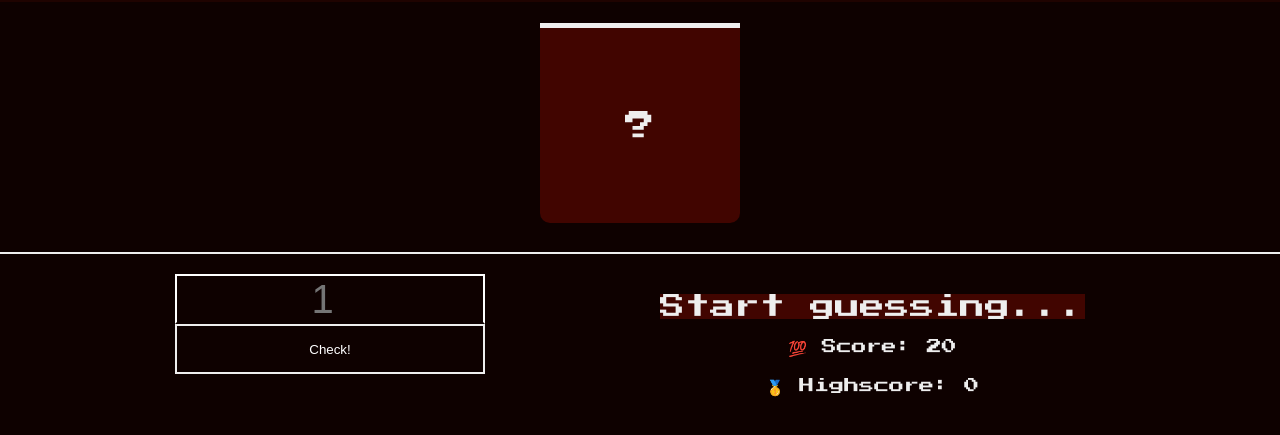
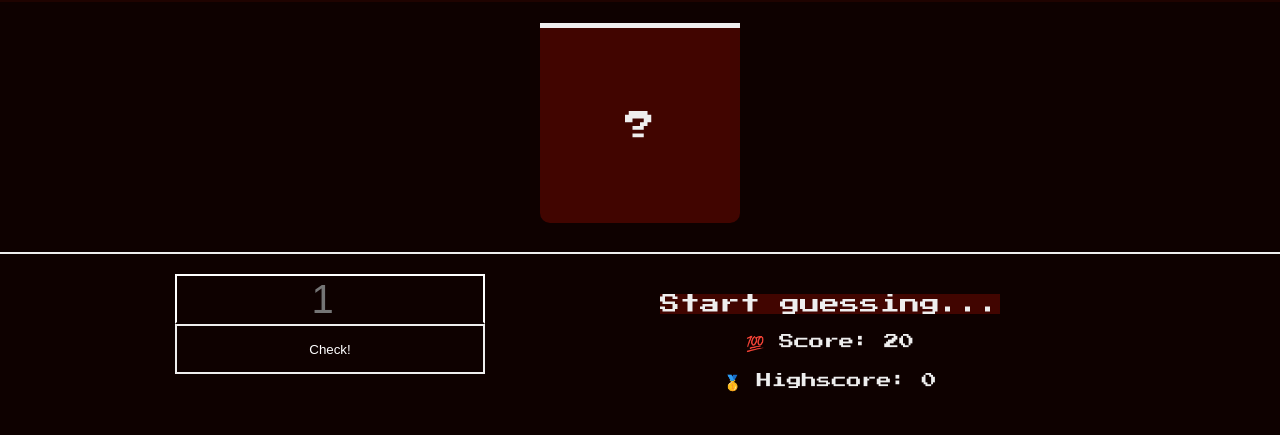
Before and after one commit to 0xx9/Guess_The_Number, a plain HTML site: page index.html in a window 1280 px wide. Shown: the part 77-512 px from the top of the page. Drawn offline with Linux system fonts and the light colour scheme.

Commit message:
Update style.css

```diff
--- a/style.css
+++ b/style.css
@@ -121,7 +121,8 @@ main .right p {
 }
 
 main .right .message {
-  font-size: 25px;
+  font-size: 20px;
   background-color: rgb(65, 5, 0);
   width: fit-content;
+  text-align: center;
 }
```
